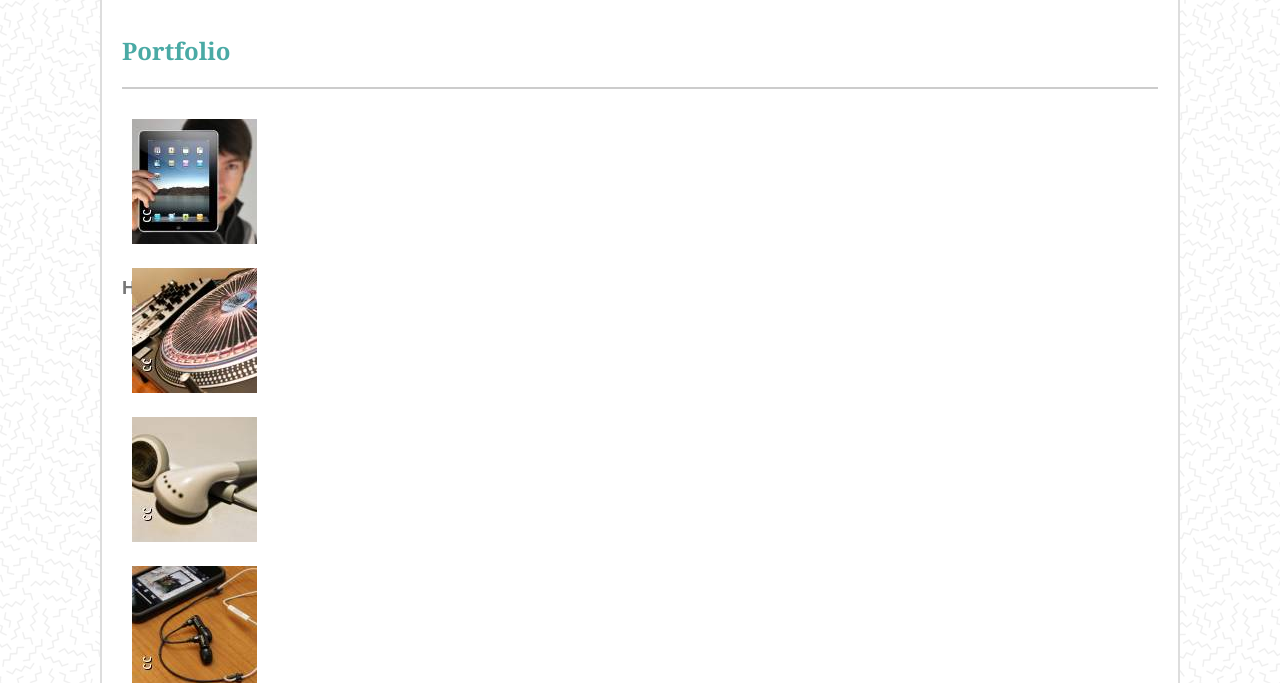
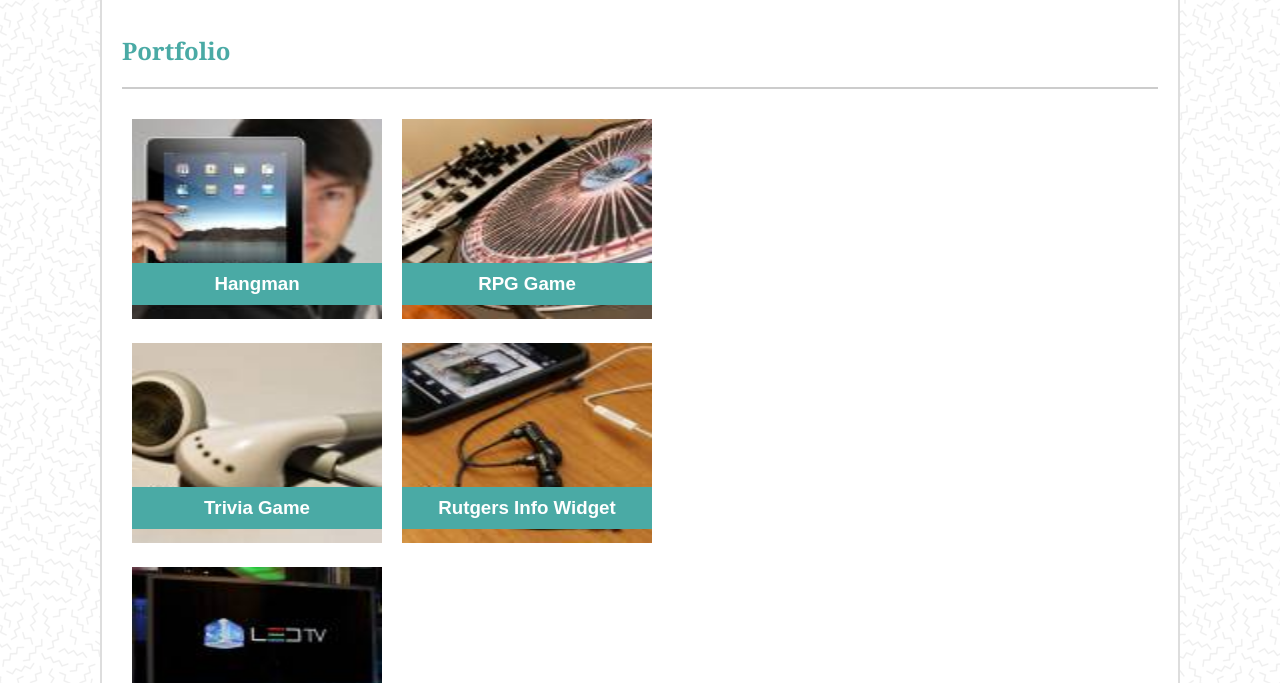
Before and after one commit to ambermoreyra/Basic-Portfolio, a plain HTML site: page portfolio.html in a window 1280 px wide. Shown: the part 117-800 px from the top of the page. Drawn offline with Linux system fonts and the light colour scheme.

Commit message:
portfolio page complete

```diff
--- a/assets/css/styles.css
+++ b/assets/css/styles.css
@@ -111,28 +111,45 @@ p {
 
 }
 
-.container {
+.photo {
     position: relative;
+    padding: 10px;
+}
+
+.hangman,
+.rpg,
+.trivia,
+.widget,
+.rock {
+    height: 200px;
+    width: 250px;
 }
 
 h3 {
     position: absolute;
+    color: white;
+    background: #4aaaa5;
+    /* padding: 10px 57.5px; */
+    left: 10px;
+    z-index: 5;
+    bottom: 10px;
+    width: 250px;
+    text-align: center;
+    padding: 10px 0;
 }
 
-#hangman,
-#rpg,
-#trivia,
-#widget,
-#rock {
-    padding: 10px;
+.column1,
+.column2 {
+    display: flex;
+    flex-direction: row;
 }
-
   .text {
     width: 95%;
     padding: 10px;
     margin: 10px 0;
-    border 1px solid #dddddd;
+    border: 1px solid #dddddd;
      }
+
 
   #submit {
     background: #4aaaa5;
@@ -141,22 +158,3 @@ h3 {
     margin-bottom: 10px;
     padding: 10px 20px;
   }
-
-    <div class="container">
-    <div class="row">
-        <div class="column">
-                <img id="hangman" src="assets/images/Hangman.jpg" alt="Hangman">
-                <img src="assets/images/RPG.jpg" alt="RPG Game">
-
-        </div>
-        <div class="column">
-                <img src="assets/images/Trivia.jpg" alt="Trivia Game">
-            <img src="assets/images/Widget.jpg" alt="Rutgers Info Widget">
-        </div>
-        <div class="column">
-                <img src="assets/images/Rock.jpg" alt="Rock Paper Scissors">
-
-        </div>
-    </div>
-
-</div>
--- a/portfolio.html
+++ b/portfolio.html
@@ -19,29 +19,30 @@
         <section class="portfolio">
                 <h2>Portfolio</h2>
                 <div class="container">
-                <div class="row_one">
-                        <div class="container">
-
-                        </div><img id="hangman" src="assets/images/Hangman.jpg" alt="Hangman">
+                        <div class="column1">
+                        <div class="photo" class="float">
+                        <img class="hangman" src="assets/images/Hangman.jpg" alt="Hangman">
                         <h3>Hangman</h3>
                         </div>
-                        <div class="container">
-                            <img id="rpg" src="assets/images/RPG.jpg" alt="RPG Game">
+                        <div class="photo">
+                            <img class="rpg" src="assets/images/RPG.jpg" alt="RPG Game">
+                            <h3>RPG Game</h3>
+                        </div>
                     </div>
+                    <div class="column2">
+                        <div class="photo" class="float">
+                            <img class="trivia" src="assets/images/Trivia.jpg" alt="Trivia Game">
+                            <h3>Trivia Game</h3>
                         </div>
-                <div class="row_two">
-                        <div class="container">
-                            </div><img id="trivia" src="assets/images/Trivia.jpg" alt="Trivia Game">
+                        <div class="photo">
+                            <img class="widget" src="assets/images/Widget.jpg" alt="Rutgers Info Widget">
+                        <h3>Rutgers Info Widget</h3>
                         </div>
-                        <div class="container">
-                            <img id="widget" src="assets/images/Widget.jpg" alt="Rutgers Info Widget">
+                    </div>
+                        <div class="photo">
+                            <img class="rock" src="assets/images/Rock.jpg" alt="Rock Paper Scissors">
+                            <h3>Rock Paper Scissors</h3>
                         </div>
-                        </div>
-                <div class="row_three">
-                        <div class="container">
-                            </div><img id="rock" src="assets/images/Rock.jpg" alt="Rock Paper Scissors">
-                        </div>
-                </div>
                 </div>
         </section>
         <footer class="footer"> Copyright &copy;</footer>
```
